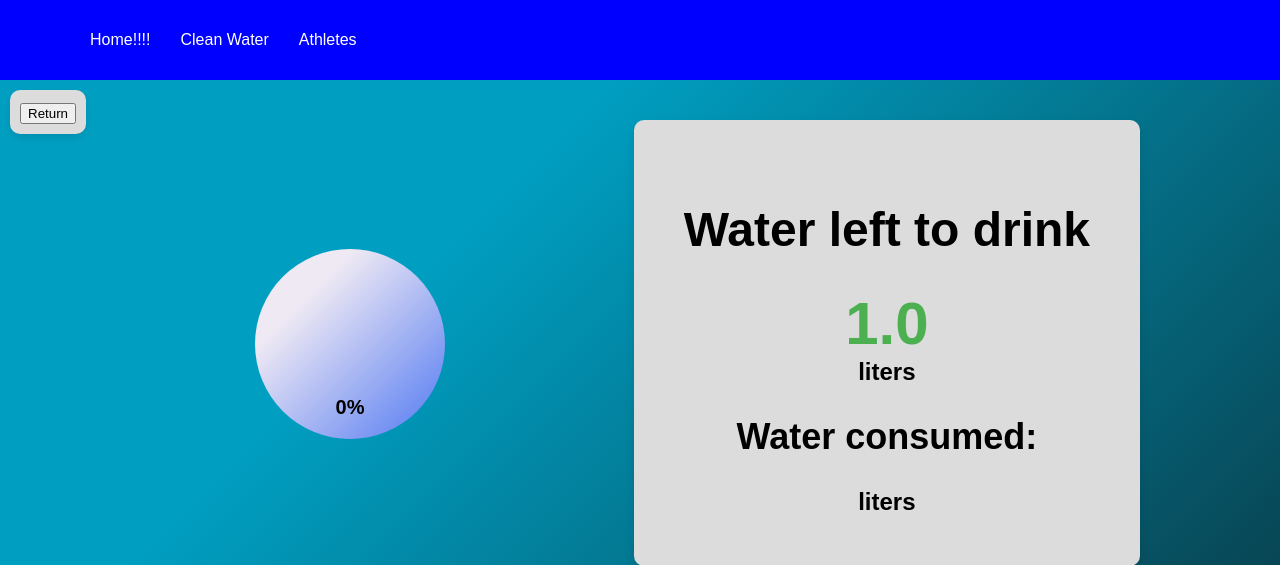
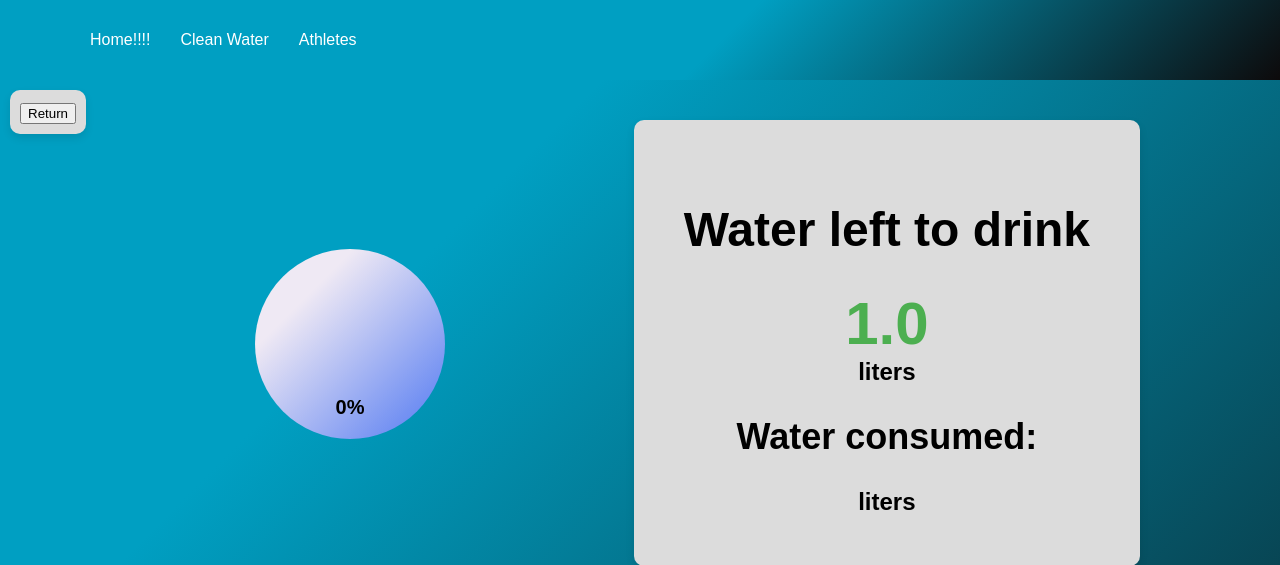
Before and after one commit to andresarriagadafuentes/DAT257GroupProject, a Flask app: page /waterintake in a window 1280 px wide. Shown: the top 565 px of the page. Run offline with Flask 3, Linux system fonts and the light colour scheme; the visitor is signed in with stand-in values (Sample User, id 1).

Commit message:
Update waterintake.html

```diff
--- a/templates/waterintake.html
+++ b/templates/waterintake.html
@@ -84,7 +84,8 @@
     }
 
    header {
-    background-color: blue;
+    background-color: #0d0a0b;
+    background-image: linear-gradient(315deg, #0d0a0b  0%, #009fc2 44%);
     height: 80px;
     display: flex;
     justify-content: space-between;
@@ -330,7 +331,8 @@
 
   document.getElementById('percent').textContent = 0 + '%';
 
-let lastPercent = 0;
+
+  let lastPercent = 0;
 
 function updateCircle(percent) {
   const circle = document.querySelector('circle');
```
